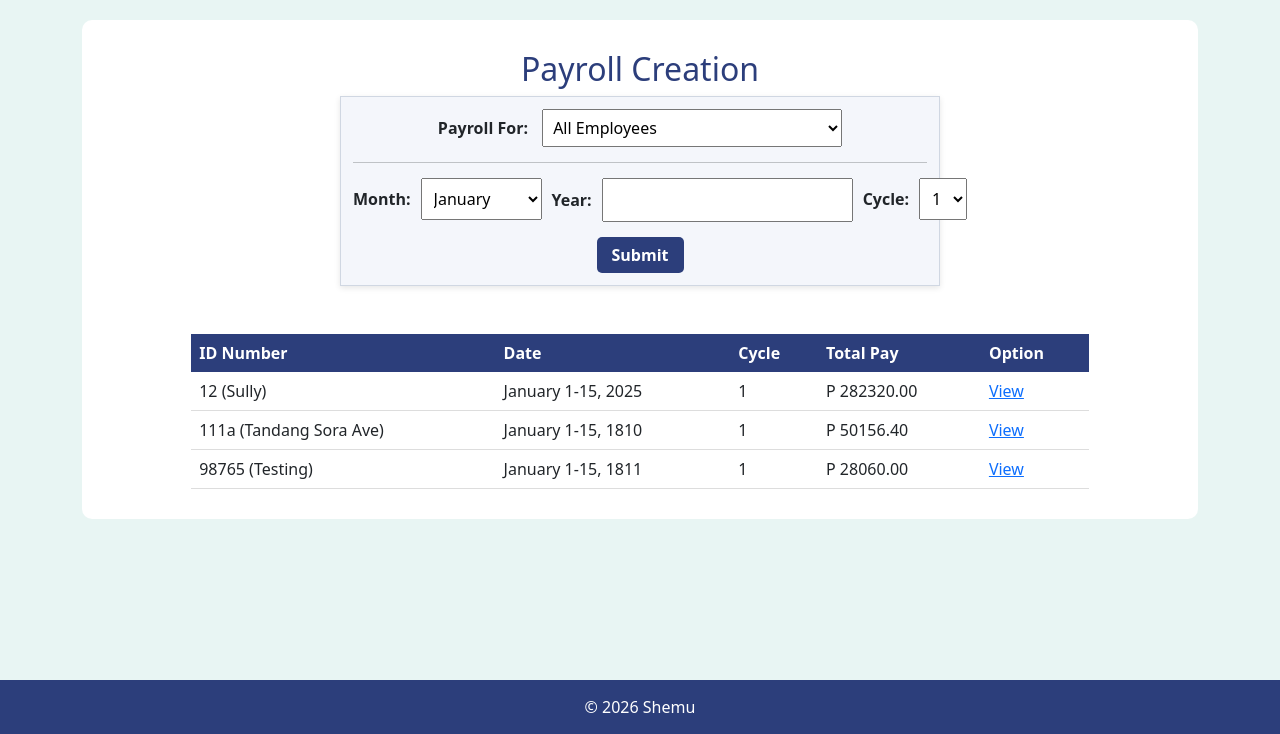
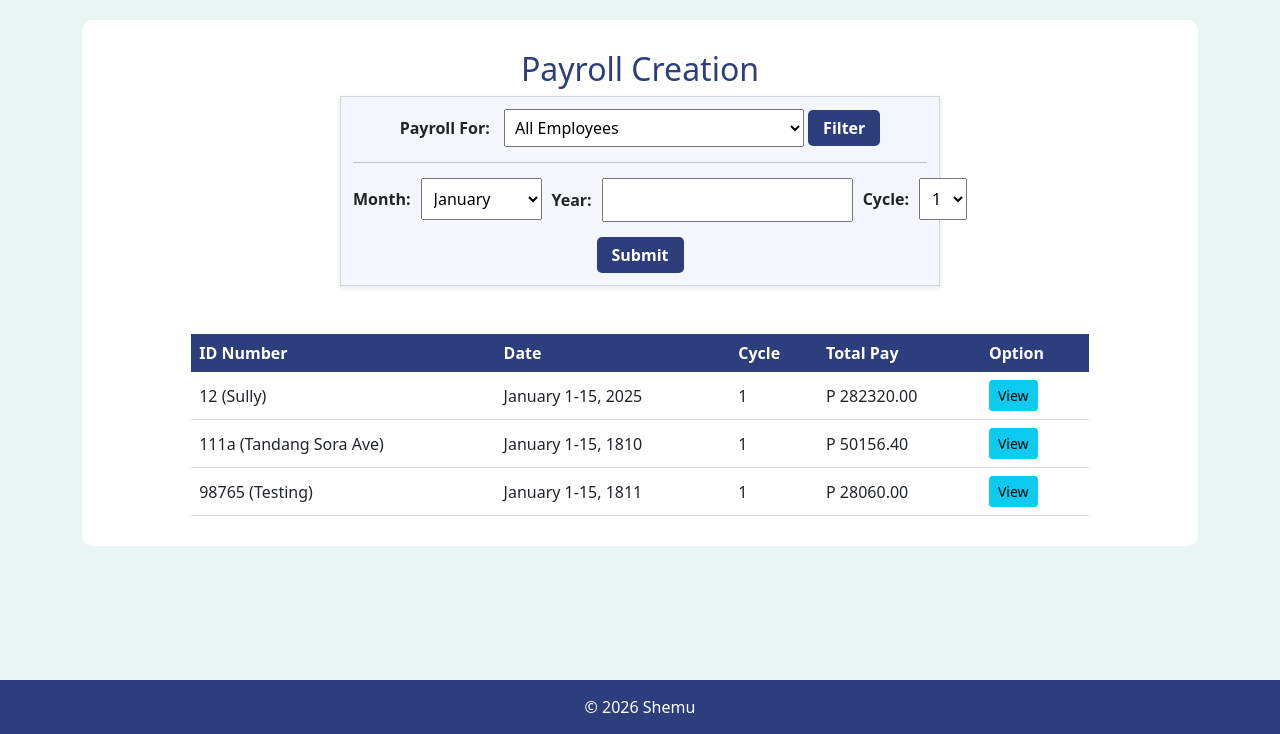
Before and after one commit to cpricamata/FinalProject, a Django app: page /payslips/2/ in a window 1280 px wide. Shown: the part 66-800 px from the top of the page. Run offline with Django 5.2, Linux system fonts and the light colour scheme; data comes from the database, SQL or seed files in the repository; both versions use the stored data as it was after the commit.

Commit message:
fixed the filter

```diff
--- a/shemu/shemuapp/templates/payslips.html
+++ b/shemu/shemuapp/templates/payslips.html
@@ -42,7 +42,15 @@
                 {% endfor %}
 
                 </select>
+                <button type="submit" name="action" formnovalidate value="filter" style="
+                    background-color:#2c3e7b;
+                    color:white;
+                    border:none;
+                    padding:6px 15px;
+                    border-radius:5px;
+                    font-weight:bold;
 
+                    cursor:pointer;"> Filter </button>
             </div>
 
             <hr style="margin:15px 0;">
@@ -171,7 +179,7 @@
             <td>P {{ payslip.total_pay|floatformat:2 }}</td>
 
             <td>
-                <a href="{% url 'view_payslip' pk=pk payslip_id=payslip.id %}"> View </a>
+                <a class="btn btn-info btn-sm" href="{% url 'view_payslip' pk=pk payslip_id=payslip.id %}"> View </a>
             </td>
 
         </tr>
--- a/shemu/shemuapp/views.py
+++ b/shemu/shemuapp/views.py
@@ -208,7 +208,7 @@ def payslips(request, pk):
     account = get_object_or_404(Account, pk=pk)
 
     all_employees = Employee.objects.all()
-    all_payslips = Payslip.objects.all()
+    all_payslips = Payslip.objects.all().select_related('id_number')
 
     months = ['January', 'February', 'March',
               'April', 'May', 'June',
@@ -216,10 +216,25 @@ def payslips(request, pk):
               'October', 'November', 'December']
 
     if request.method == 'POST':
+        action = request.POST.get('action')
         payroll_for = request.POST.get('payroll_for')
+        #so it only shows the payslips for that specific employee, if filter button is pressed kesa submit
+        if action == 'filter':
+            if payroll_for != 'all':
+                all_payslips = all_payslips.filter(id_number__id_number=payroll_for)
+
+            return render(request, 'payslips.html', {
+                'employees': all_employees,
+                'payslips': all_payslips, # filtered
+                'months': months,
+                'pk': pk,
+            })
+
         month = request.POST.get('month')
         year = request.POST.get('year')
         cycle = int(request.POST.get('cycle'))
+
+
 
         if cycle == 1:
             date_range = "1-15"
```
Also changed, not shown: shemu/db.sqlite3.
